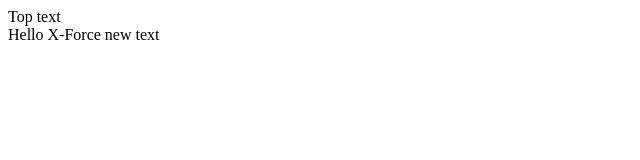
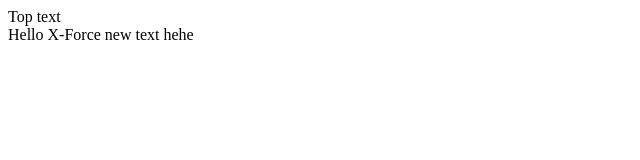
Before and after one commit to nguyenhoangthienchi/x-force, a React (Create React App) app: page / in a window 1280 px wide. Shown: the top 160 px of the page, without its empty margins (0-640 px from the left). Built offline with nearby package versions, Linux system fonts and the light colour scheme.

Commit message:
add hehe text

```diff
--- a/src/App/App.js
+++ b/src/App/App.js
@@ -1,7 +1,7 @@
 const App = () => {
     return (
         <div data-cmp='app'>
-            Hello X-Force new text
+            Hello X-Force new text hehe
         </div>
     );
 }
```
